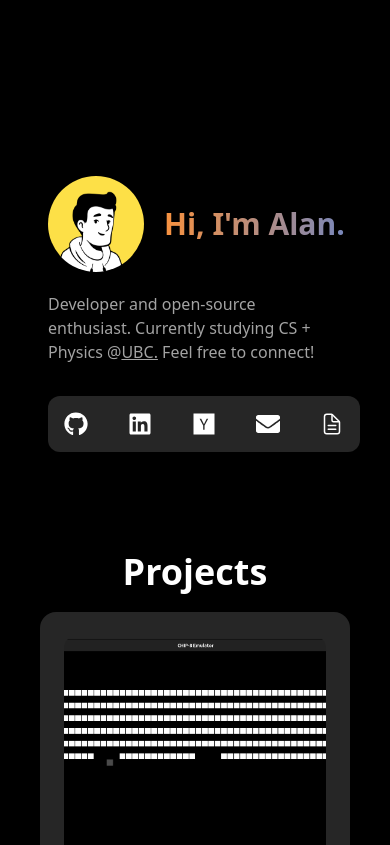
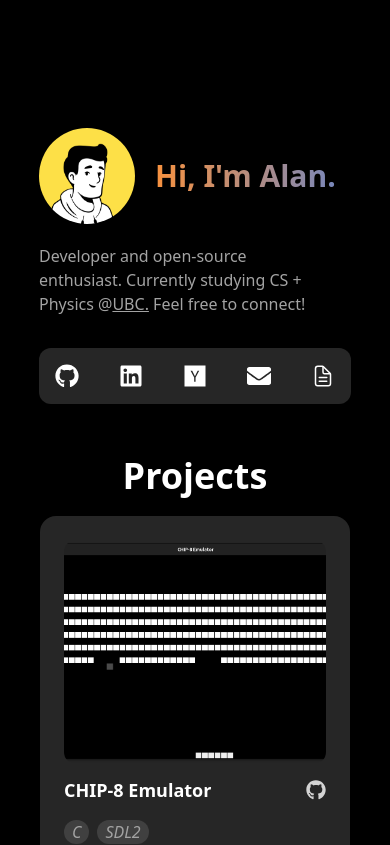
Before and after one commit to alantensor/portfolio, a React (Vite) app: page / in a window 390 px wide. Shown: the top 845 px of the page. Built offline with nearby package versions, Linux system fonts and the light colour scheme.

Commit message:
fixed horizontal scroll on mobile

```diff
--- a/src/wrapper.jsx
+++ b/src/wrapper.jsx
@@ -34,7 +34,7 @@ export default function Wrapper() {
     >
       <div
         id="home"
-        className="flex flex-col max-w-2xl m-auto p-12 rounded-2xl max-h-96 select-none"
+        className="flex flex-col max-w-2xl m-auto  rounded-2xl max-h-96 select-none"
       >
         <motion.div
           className="flex items-center md:justify-center space-x-5 md:space-x-10  "
```
